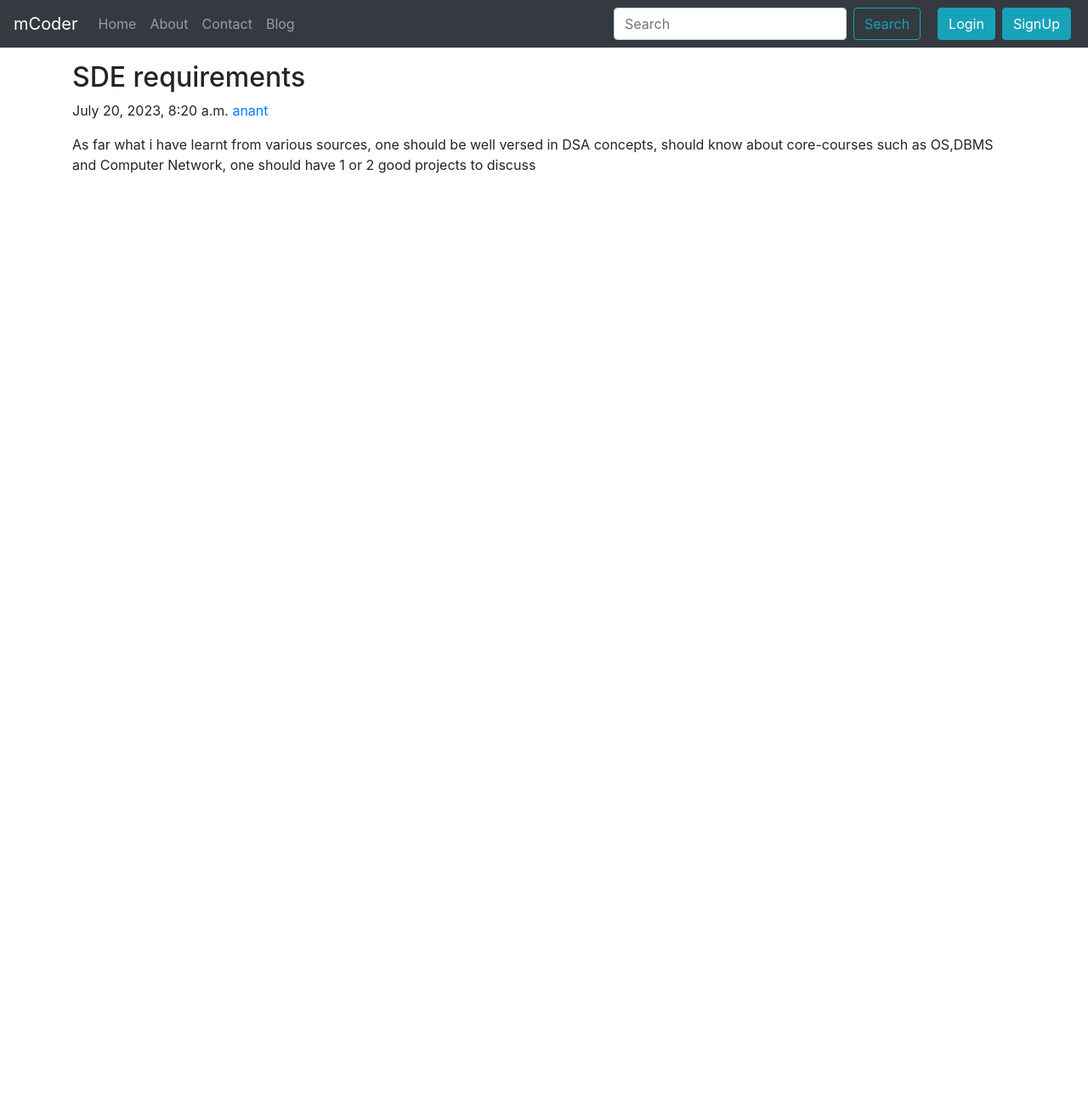
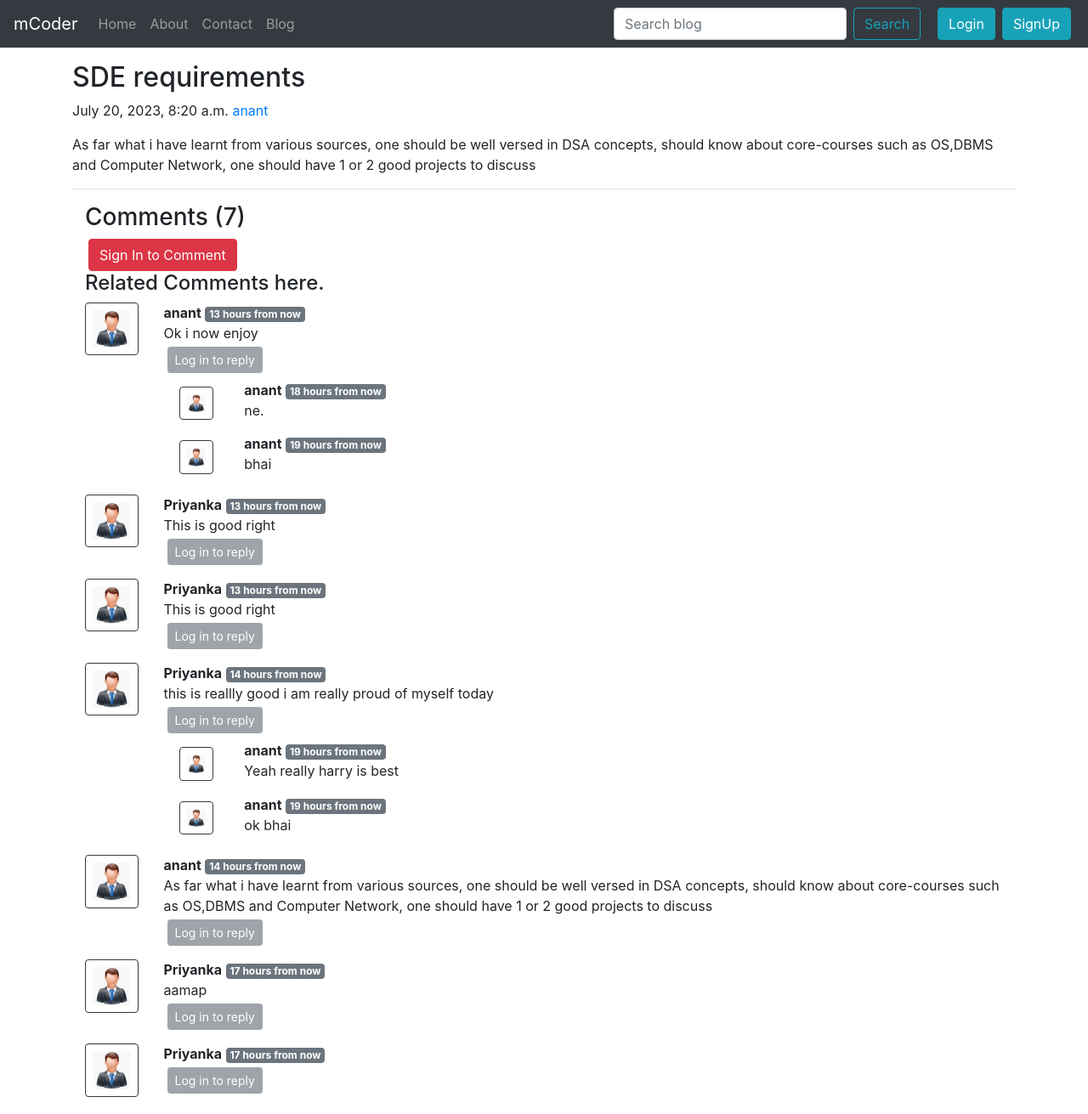
Before and after one commit to ananty1/mCoder_blog, a Django app: a page that uses templates/base.html in a window 1280 px wide. Shown: the whole page at 85% size. Before the commit the page ends 204 px from the top, so only its background shows below. Run offline with Django 3.2, Linux system fonts and the light colour scheme; data comes from the database, SQL or seed files in the repository; both versions use the stored data as it was after the commit.

Commit message:
9th commit

```diff
--- a/blog/admin.py
+++ b/blog/admin.py
@@ -1,5 +1,5 @@
 from django.contrib import admin
-from .models import Post
+from .models import Post,blogComment
 
 # Register your models here.
-admin.site.register(Post)
+admin.site.register((Post,blogComment))
--- a/blog/models.py
+++ b/blog/models.py
@@ -1,4 +1,6 @@
 from django.db import models
+from django.contrib.auth.models import User
+
 
 # Create your models here.
 
@@ -13,3 +15,15 @@ class Post(models.Model):
 
     def __str__(self):
         return f"{self.sno}){self.title}"
+
+class blogComment(models.Model):
+    sno = models.AutoField(primary_key=True)
+    comment = models.TextField()
+    user = models.ForeignKey(User, on_delete=models.CASCADE)
+    blog = models.ForeignKey(Post, on_delete=models.CASCADE)
+    parent = models.ForeignKey('self',on_delete=models.CASCADE,null=True)
+    timestamp = models.DateTimeField(auto_now=True)
+
+
+    def __str__(self):
+        return f"{self.sno}){self.comment[:10]} by {self.user}"
--- /dev/null
+++ b/blog/templatetags/extras.py
@@ -0,0 +1,8 @@
+from django import template
+
+register = template.Library()
+
+@register.filter(name ='get_vals')
+
+def get_vals(dict,key):
+    return dict.get(key)
--- a/blog/urls.py
+++ b/blog/urls.py
@@ -4,5 +4,7 @@ from . import views
 
 urlpatterns = [
     path('', views.blogHome , name='blogHome'),
+    path('blogCommentfunc',views.blogCommentfunc, name = 'blogCommentfunc'),
+
     path('<str:slug>',views.blogPost, name = 'blogPost'),
 ]
--- a/blog/views.py
+++ b/blog/views.py
@@ -1,6 +1,9 @@
-from django.shortcuts import render
+from django.shortcuts import render,redirect
 from django.http import HttpResponse
-from .models import Post
+from django.contrib import messages
+from .models import Post,blogComment
+from django.contrib.auth.models import User
+from blog.templatetags import extras
 # Create your views here.
 
 def blogHome(request):
@@ -10,6 +13,41 @@ def blogHome(request):
     return render(request,'blog/blogHome.html',context)
 
 def blogPost(request,slug):
-    post = Post.objects.filter(slug = slug).first()
-    context = {"post":post}
+    blog = Post.objects.filter(slug = slug).first()
+    comments = blogComment.objects.filter(blog = blog,parent=None)
+    replies = blogComment.objects.filter(blog=blog).exclude(parent=None)
+    repDict={}
+
+    for reply in replies:
+        if reply.parent==None:
+            pass
+        else:
+            if reply.parent.sno not in repDict.keys():
+                repDict[reply.parent.sno]=[reply]
+            else:
+                repDict[reply.parent.sno].append(reply)
+
+    context = {"post":blog,'comments':comments,'replyDict':repDict}
     return render(request,'blog/blogPost.html',context)
+
+#APIS to comment
+def blogCommentfunc(request):
+    if(request.method=="POST"):
+        Comment = request.POST.get('comment')
+        user = request.user
+        blogSno = request.POST.get('blogSno')
+        parentSno = request.POST.get('parentSno')
+        blog = Post.objects.get(sno=blogSno)
+        if(parentSno==""):
+            comment = blogComment(comment=Comment,user=user,blog=blog)
+            comment.save()
+            messages.success(request,"Your comment is succesfull")
+        else:
+            parent = blogComment.objects.get(sno=parentSno)
+            comment = blogComment(comment=Comment,user=user,blog=blog,parent=parent)
+            comment.save()
+            messages.success(request,"You have posted a reply.")
+
+
+        return redirect(f"/blog/{blog.slug}")
+    return HttpResponse("Error 404 ,Request not being entertained")
--- a/home/views.py
+++ b/home/views.py
@@ -45,6 +45,8 @@ def search(request):
         messages.warning(request,'No Search Result Found! Please recheck your query')
     params = {"blogs":blogs,'query':query}
     return render(request,'home/search.html',params)
+
+# Authentication API's
 
 def handleSignUp(request):
     if request.method =="POST":
--- a/mCoder/settings.py
+++ b/mCoder/settings.py
@@ -41,6 +41,7 @@ INSTALLED_APPS = [
     'django.contrib.sessions',
     'django.contrib.messages',
     'django.contrib.staticfiles',
+    'django.contrib.humanize',
 
 
 ]
@@ -125,6 +126,11 @@ USE_TZ = True
 
 STATIC_URL = '/static/'
 
+STATICFILES_DIRS = [
+    BASE_DIR / "static",
+
+]
+
 MESSAGE_TAGS = {
     messages.ERROR : "danger",
 
--- a/mCoder/urls.py
+++ b/mCoder/urls.py
@@ -16,6 +16,11 @@ Including another URLconf
 from django.contrib import admin
 from django.urls import path,include
 
+admin.site.site_header="mCoder Admin"
+admin.site.site_title="mCoder Admin Panel"
+admin.site.index_title="Welcome to mCoder Admin Panel"
+
+
 urlpatterns = [
     path('', include('home.urls')),
     path('blog/', include('blog.urls')),
--- a/templates/base.html
+++ b/templates/base.html
@@ -40,7 +40,7 @@
         </li>
       </ul>
       <form method="get" action="/search" class="form-inline my-2 my-lg-0 mx-3">
-        <input class="form-control mr-sm-2" type="search" name="query" id="query" placeholder="Search"
+        <input class="form-control mr-sm-2" type="search" name="query" id="query" placeholder="Search blog"
           aria-label="Search">
         <button class="btn btn-outline-info my-2 my-sm-0" type="submit">Search</button>
       </form>
@@ -174,6 +174,7 @@
 
   {% comment %} We will create a block body {% endcomment %}
   {% block body %}{% endblock body %}
+  {% block js %}{% endblock js %}
 
   <!-- Optional JavaScript -->
   <!-- jQuery first, then Popper.js, then Bootstrap JS -->
--- a/templates/blog/blogPost.html
+++ b/templates/blog/blogPost.html
@@ -1,15 +1,113 @@
 {% extends "base.html" %}
+{% load humanize %}
+{% load extras %}
 
 {% block title %} blogPost {% endblock title%}
 
 {% block body %}
-<div class= "container my-3">
+<div class="container my-3">
   <article class="blog-post">
 
     <h2 class="blog-post-title">{{post.title}}</h2>
     <p class="blog-post-meta">{{post.timestamp}} <a href="/about">{{post.author}}</a></p>
-    <p >{{post.content}}</p>
-    <br>
+    <p>{{post.content | safe }}</p>
+    <hr>
+    <div class="container">
+      <h3>Comments ({{comments.count}})</h3>
+      {% if user.is_authenticated %}
+      <form action="/blog/blogCommentfunc" method="post">
+        {% csrf_token %}
+        <div class="form-group">
+          <label for="comment">Post Your Comments here.</label>
+          <input type="text" class="form-control" name="comment" placeholder="Comment here.">
+        </div>
+        <input type="hidden" name="blogSno" value="{{post.sno}}">
+        <input type="hidden" name="parentSno" value="">
+        <div class="row">
+          <div class="col-md-12 bg-light text-right">
+            <button type="submit" class="btn btn-primary text-right">Submit</button>
+          </div>
+        </div>
+      </form>
+      {% else %}
+
+      <button type="button" class="btn btn-danger m-1 my-sm-0" data-toggle="modal" data-target="#LogInModal">
+        Sign In to Comment
+      </button>
+      {% endif %}
+
+      <h4>Related Comments here.</h4>
+
+      {% for comment in comments %}
+
+
+      <div class="row my-2">
+        <div class="col-md-1">
+          <img class="rounded mx-auto d-block w-100 p-2 border border-dark" src="/static/images/at0.jpg" alt="user">
+        </div>
+        <div class="col-md-11"> <b>{{comment.user.username}}</b> <span class="badge badge-secondary">{{comment.timestamp | naturaltime}}</span>
+          <div>{{comment.comment}}</div>
+
+          <div class="reply m-1">
+            {% if user.is_authenticated %}
+            <button class="btn btn-sm btn-secondary" type="button" data-toggle="collapse"
+            data-target="#replyBox{{comment.sno}}" aria-expanded="false" aria-controls="replyBox{{comment.sno}}">
+            Reply
+          </button>
+
+
+
+            <div class="collapse" id="replyBox{{comment.sno}}">
+              <div class="card card-body my-2">
+                <form action="/blog/blogCommentfunc" method="post">
+                  {% csrf_token %}
+                  <div class="form-group">
+                    <label for="comment">Post a reply.</label>
+                    <input type="text" class="form-control" name="comment" placeholder="Reply here.">
+                  </div>
+
+                  <input type="hidden" name="blogSno" value="{{post.sno}}">
+                  <input type="hidden" name="parentSno" value="{{comment.sno}}">
+                  <div class="row">
+                    <div class="col-md-12 bg-light text-right">
+                      <button type="submit" class="btn btn-primary text-right">Submit</button>
+                    </div>
+                  </div>
+                </form>
+              </div>
+            </div>
+            {% else %}
+            <button class="btn btn-sm btn-secondary" type="button" data-toggle="collapse"
+            data-target="#replyBox{{comment.sno}}" aria-expanded="false" aria-controls="replyBox{{comment.sno}}" disabled>
+            Log in to reply
+          </button>
+            {% endif %}
+
+
+            <div class="replies m-2">
+              {% for reply in replyDict|get_vals:comment.sno %}
+              <div class="row my-2">
+                <div class="col-md-1">
+                  <img class="rounded mx-auto d-block w-75 p-2 border border-dark my-2" src="/static/images/at0.jpg" alt="user">
+                </div>
+                <div class="col-md-11"><b>{{reply.user.username}}</b> <span class="badge badge-secondary">
+                  {{reply.timestamp | naturaltime}}</span>
+                    <div>{{reply.comment}}</div>
+                </div>
+
+              </div>
+              {% endfor %}
+            </div>
+
+          </div>
+        </div>
+
+      </div>
+
+
+      {% endfor %}
+
+    </div>
 
   </article>
 
```
Also changed, not shown: templates/blog/blogHome.html (+13 -4 lines), tiny.html (added, +45 -0 lines), Readme.md, blog/migrations/0004_blogcomment.py (added), blog/templatetags/__init__.py (added), db.sqlite3, static/images/at0.jpg (added), static/images/at5.jpg (renamed from static/images/at-5.jpg).
